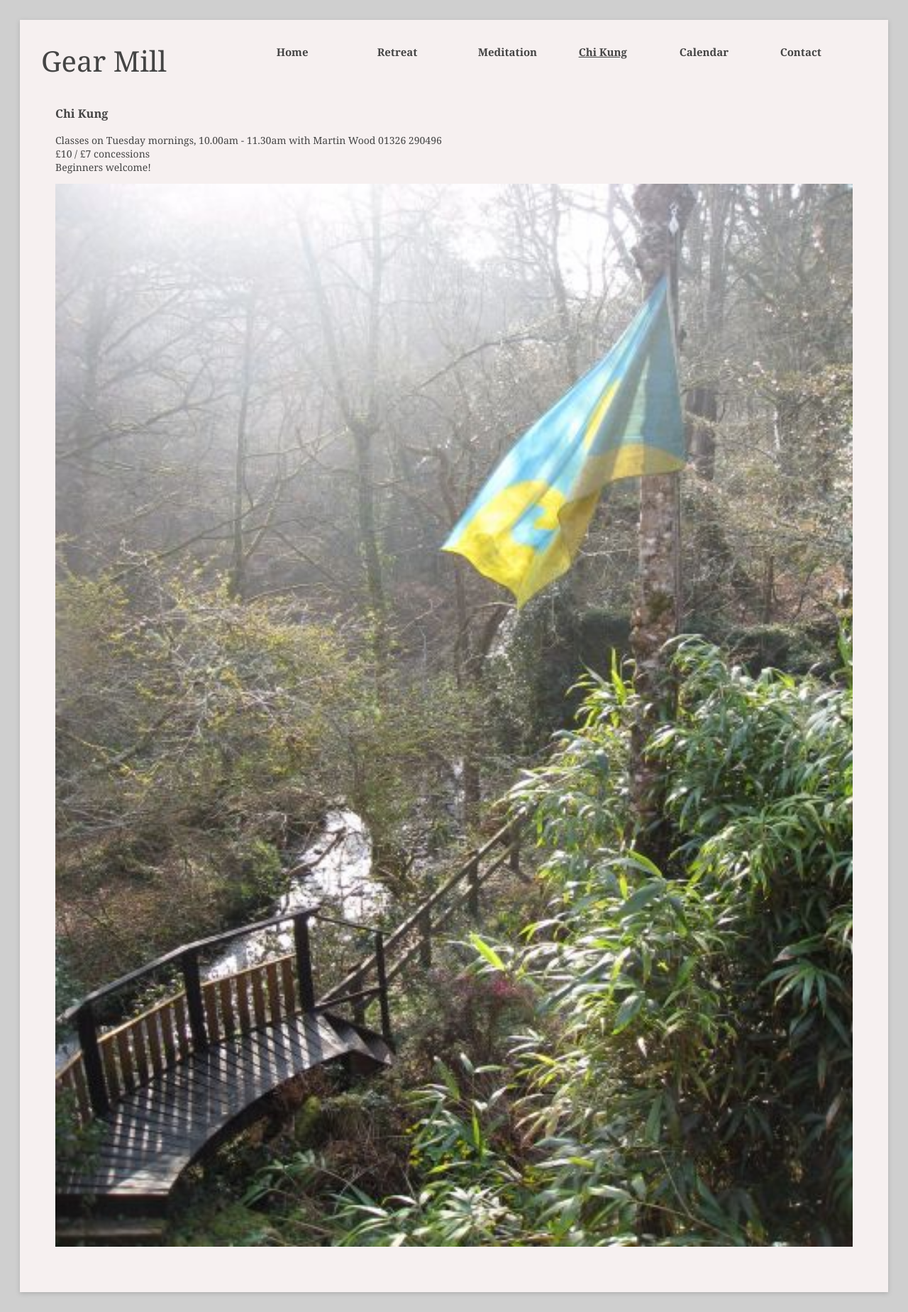
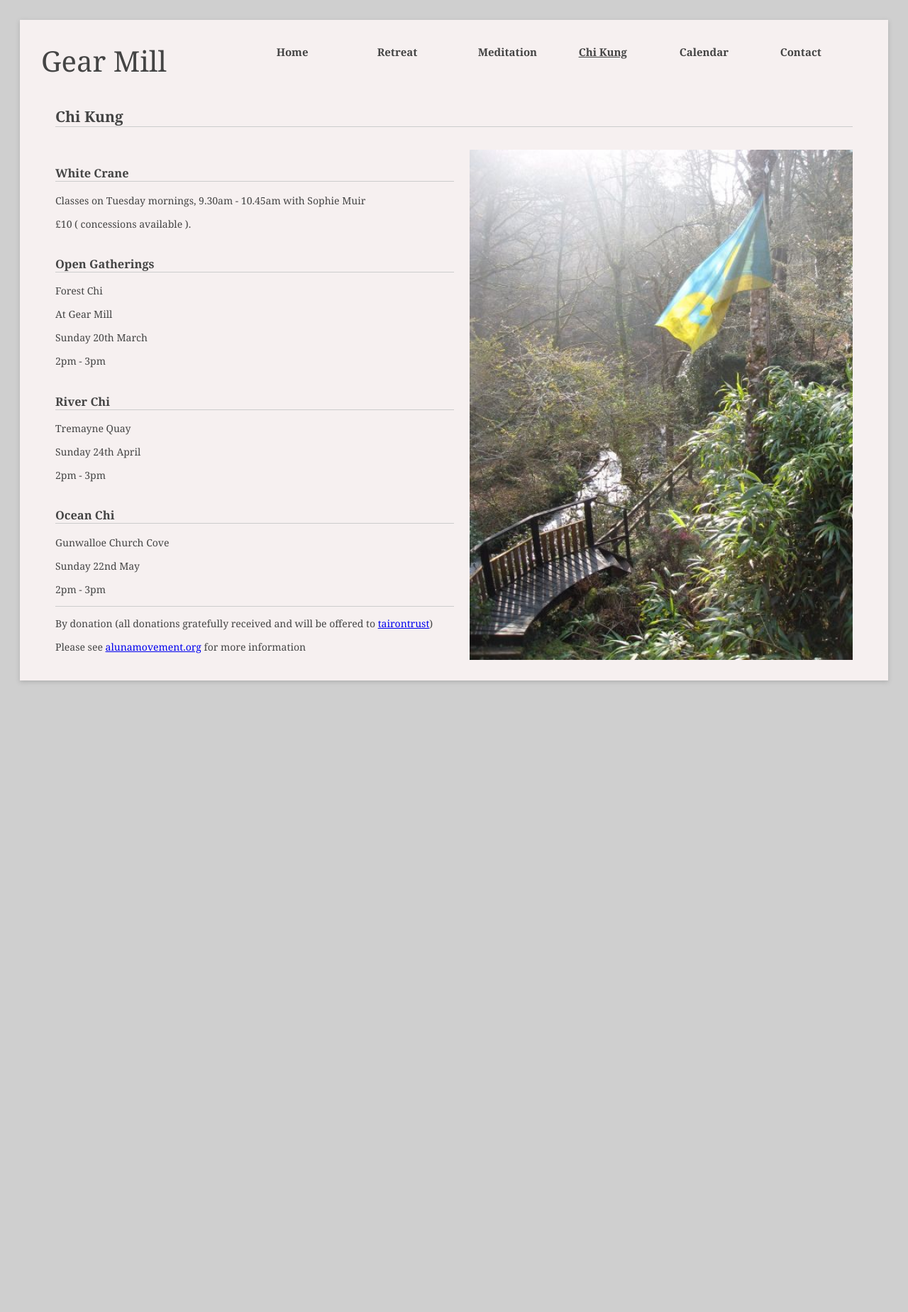
Before and after one commit to psaikido/gearmill.jekyll, a Jekyll site: the page built from pages/chi-kung.md, in a window 1280 px wide. Shown: the whole page at 71% size. Built offline with Jekyll 4.4.1, drawn with Linux system fonts in a browser that asks for light colours; after the commit the page ends 987 px from its top, so only the background shows below that.

Commit message:
Content for the chi-kung page and a bit of styling to make the sections clearer.

```diff
--- a/_layouts/default.html
+++ b/_layouts/default.html
@@ -1,7 +1,7 @@
 {% include bodyUpper.html %}
 
     {% if page.url != '/' %}
-        <h3>{{ page.title }}</h3>
+        <h2 class="page-title">{{ page.title }}</h2>
     {% endif %}
 
     {{ content }}
--- a/_sass/main.scss
+++ b/_sass/main.scss
@@ -1,6 +1,7 @@
 $backgroundColor: #cfcfcf;
 $bodyColor: #000000;
 $bodyFont: -apple-system,BlinkMacSystemFont,"Segoe UI",Helvetica,Arial,sans-serif,"Apple Color Emoji","Segoe UI Emoji","Segoe UI Symbol";
+$muted: #ccc;
 
 body {
     background: $backgroundColor;
@@ -25,31 +26,52 @@ body {
     position: relative;
     z-index: 0;
     padding: 20px;
-}
-#content img.center-img {
+
+    img.center-img {
         width: 100%;
     }
-#content .col-left {
+
+    .col-left {
         width: 50%;
         float: left;
     }
-#content .col-right {
+
+    .col-right {
         width: 48%;
         float: right;
     }
-#content img.thumb {
+
+    img.thumb {
         height: 120px;
         width: auto;
         float: left;
         margin: 10px;
         text-align: center;
     }
+
+    ul {
+        list-style:  none;
+    }
+
+    ul li {
+        margin-bottom:  10px;
+    }
+
+    h2.page-title {
+        border-bottom: 1px solid $muted;
+    }
+
+    h3 {
+        padding-top: 20px;
+        border-bottom: 1px solid $muted;
+    }
+
+    hr {
+        border: none;
+        border-bottom: 1px solid $muted;
+    }
+}
+
 #inner {
     position: relative;
 }
-#content ul {
-    list-style:  none;
-}
-#content ul li {
-    margin-bottom:  10px;
-}
--- a/pages/chi-kung.md
+++ b/pages/chi-kung.md
@@ -3,8 +3,57 @@ layout: default
 title: "Chi Kung"
 ---
 
-Classes on Tuesday mornings, 10.00am - 11.30am with Martin Wood 01326 290496
-£10 / £7 concessions
-Beginners welcome!
+<div class="col-left" markdown="1">
+
+### White Crane
+
+Classes on Tuesday mornings, 9.30am - 10.45am with Sophie Muir
+
+£10 ( concessions available ).
+
+
+
+
+### Open Gatherings
+
+Forest Chi
+
+At Gear Mill
+
+Sunday 20th March
+
+2pm - 3pm
+
+
+
+### River Chi
+
+Tremayne Quay
+
+Sunday 24th April
+
+2pm - 3pm
+
+
+
+### Ocean Chi
+
+Gunwalloe Church Cove
+
+Sunday 22nd May
+
+2pm - 3pm
+
+
+<hr />
+By donation (all donations gratefully received and will be offered to [tairontrust](https://www.taironatrust.org))
+
+Please see [alunamovement.org](https://www.alunamovement.org) for more information
+
+</div>
+
+<div class="col-right" markdown="1">
 
 ![Gear Mill](/assets/images/gallery/IMG_2173.jpeg "flag"){: .center-img }
+
+</div>
```
Lines whose indentation alone changed are shown as unchanged.
